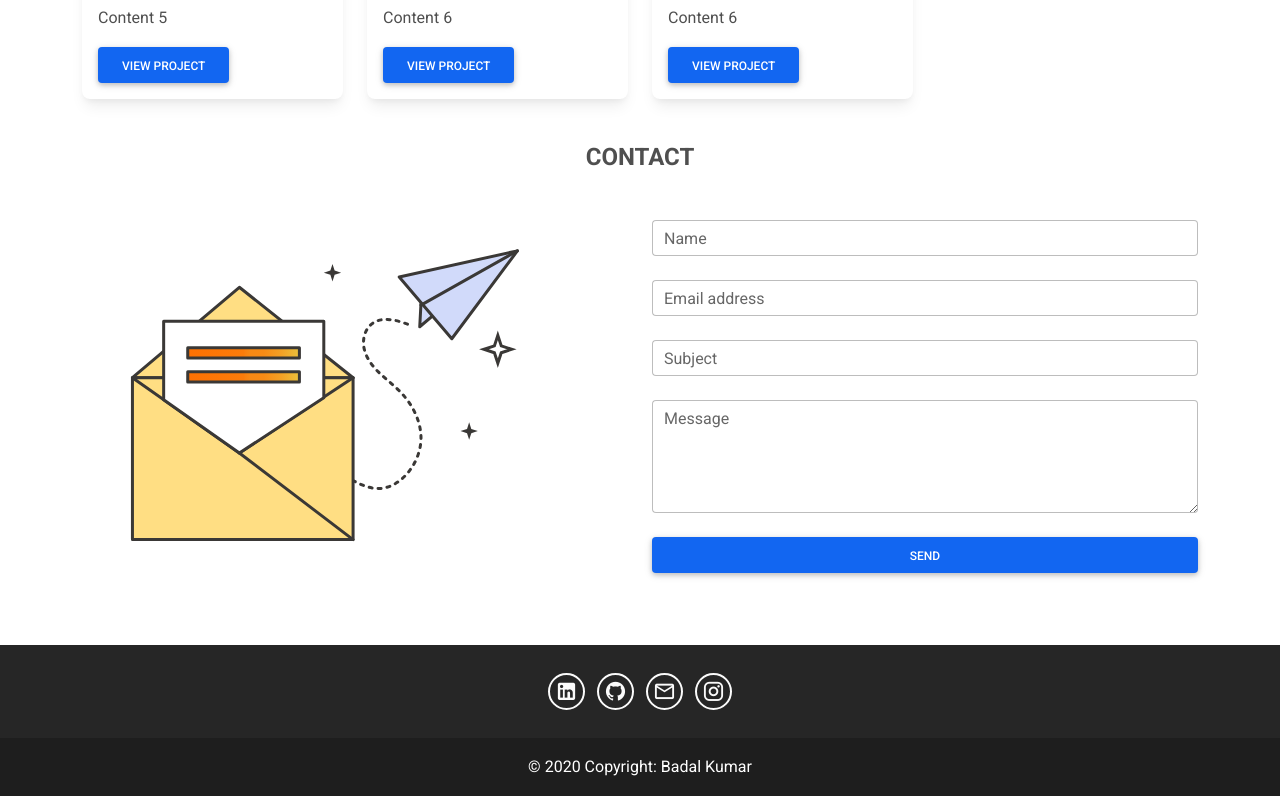
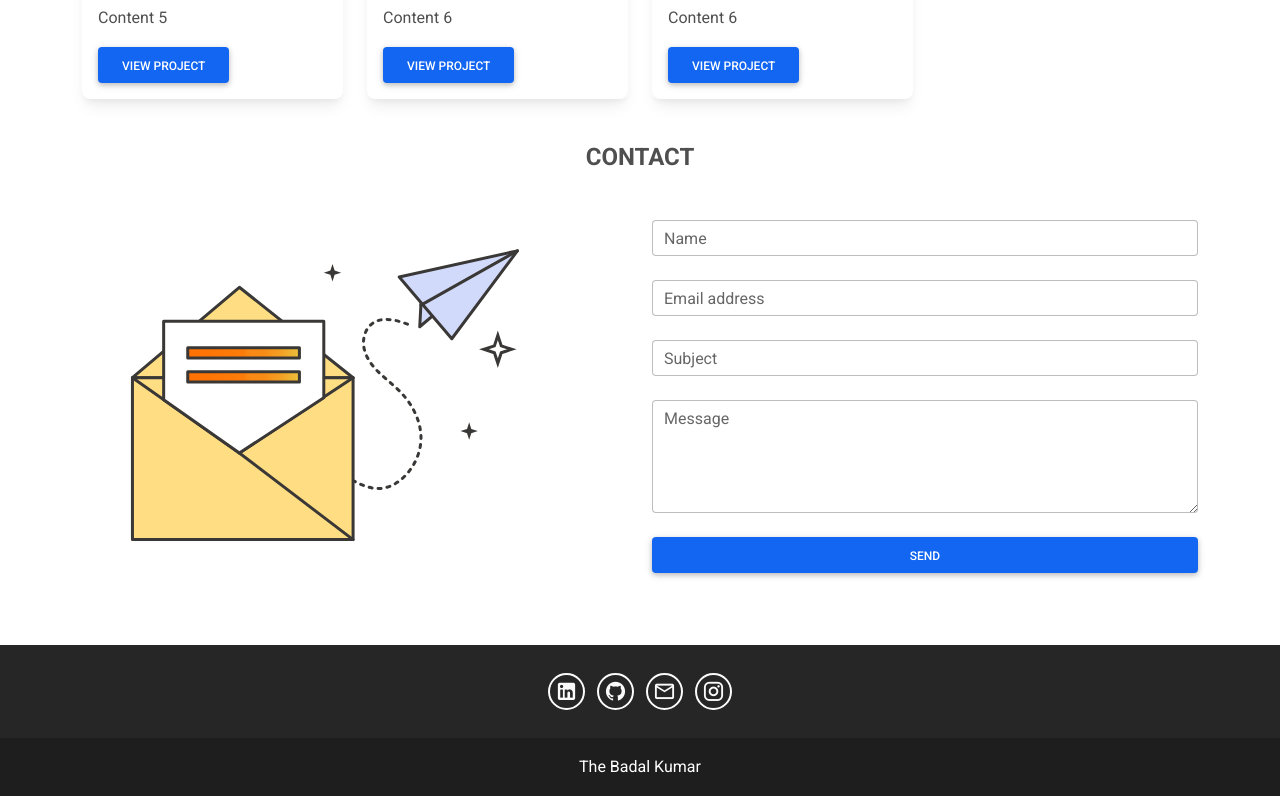
Before and after one commit to thebadalkumar/thebadalkumar.github.io, a plain HTML site: page index.html in a window 1280 px wide. Shown: the part 1892-2688 px from the top of the page. Drawn offline with nearby package versions, Linux system fonts and the light colour scheme; some packages are replaced by stand-ins of ours; a script that the page names is missing.

Commit message:
Update index.html footer text

```diff
--- a/index.html
+++ b/index.html
@@ -187,8 +187,7 @@
 
         <!-- Copyright -->
         <div class="text-center p-3" style="background-color: rgba(0, 0, 0, 0.2);">
-            © 2020 Copyright:
-            <a class="text-white" href="">Badal Kumar</a>
+            <a class="text-white" href="">The Badal Kumar</a>
         </div>
         <!-- Copyright -->
     </footer>
```
